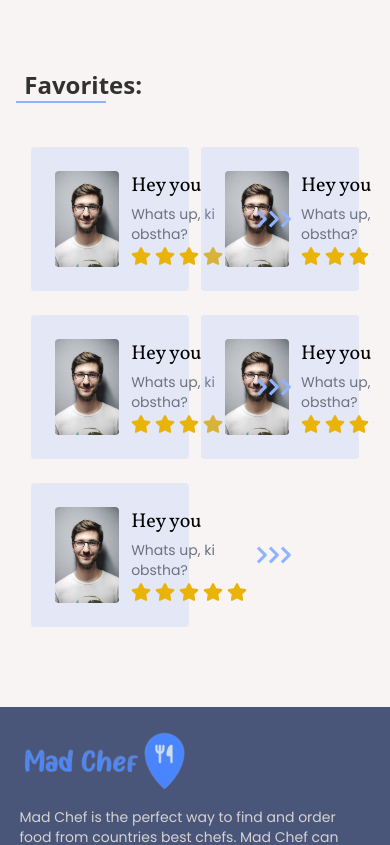
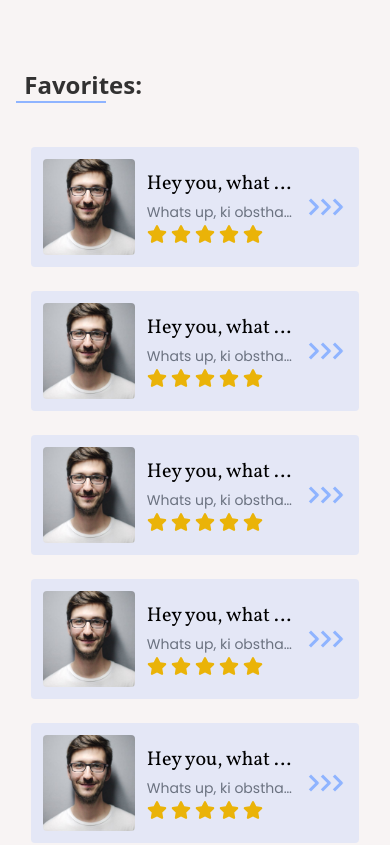
Before and after one commit to MohammadNaiem65/mad-chef-client, a React (Vite) app: page /dashboard in a window 390 px wide. Shown: the part 920-1765 px from the top of the page. Built offline with nearby package versions, Linux system fonts and the light colour scheme.

Commit message:
Updated: made the FavoriteRecipe section responsive for small devices

```diff
--- a/src/components/Dashboard/FavoriteRecipe.jsx
+++ b/src/components/Dashboard/FavoriteRecipe.jsx
@@ -9,10 +9,14 @@ export default function FavoriteRecipe() {
 			</h3>
 
 			<motion.div
-				initial={{ opacity: 0 }}
-				whileInView={{ opacity: 1 }}
-				transition={{ when: 'beforeChildren' }}
-				className='w-11/12 mx-auto mt-8 grid grid-cols-2 gap-3'>
+				initial='hide'
+				whileInView='show'
+				variants={{
+					hide: { opacity: 0 },
+					show: { opacity: 1 },
+				}}
+				transition={{ when: 'beforeChildren', delayChildren: 0.5 }}
+				className='w-11/12 mx-auto mt-8 grid grid-cols-1 lg:grid-cols-2 gap-3'>
 				{[1, 2, 3, 4, 5].map((el, index) => (
 					<Recipe key={el} index={index} />
 				))}
--- a/src/shared/Recipe.jsx
+++ b/src/shared/Recipe.jsx
@@ -6,17 +6,20 @@ import ArrowLink from './ArrowLink';
 
 export default function Recipe({ recipe, index }) {
 	// const { picture, name, ingredients, rating } = recipe;
-	const name = 'Hey you';
+	const name = 'Hey you, what do you think? where are you going';
 
 	return (
 		<motion.section
-			className='bg-Primary/20 mt-3 p-6 text-gray-500 text-sm font-Popins rounded flex items-center'
-			initial={{ y: 100, opacity: 0 }}
-			animate={{
-				y: 0,
-				opacity: 1,
+			className='bg-Primary/20 mt-3 p-3 lg:p-6 text-gray-500 text-sm font-Popins rounded flex items-center'
+			// use hide and show variants in the parent container
+			variants={{
+				hide: { y: 100, opacity: 0 },
+				show: {
+					y: 0,
+					opacity: 1,
+				},
 			}}
-			transition={{ duration: 0.6, delay: index * 0.4 }}
+			transition={{ duration: 0.6, delay: index * 0.25 }}
 			viewport={{ once: true }}>
 			<img
 				className='w-36 h-24 rounded object-cover'
@@ -24,7 +27,7 @@ export default function Recipe({ recipe, index }) {
 				alt={`${name}'s picture`}
 			/>
 			<div className='ml-3'>
-				<h3 className='text-black text-xl font-Vollokorn mb-1'>
+				<h3 className='w-[9.5rem] lg:w-96 text-black  text-xl font-Vollokorn mb-1 truncate'>
 					{name}
 				</h3>
 				{/* <p>
@@ -33,7 +36,10 @@ export default function Recipe({ recipe, index }) {
 						? ingredients.join(', ').slice(0, 50) + '...'
 						: ingredients.join(', ')}
 				</p> */}
-				<p>Whats up, ki obstha?</p>
+				<p className='w-[9.5rem] lg:w-96 truncate'>
+					Whats up, ki obstha?Hey you, what do you think? where are
+					you going
+				</p>
 				<div className='text-xl text-yellow-500 mt-[2px] flex gap-1'>
 					{<Rating rating={5} />}
 				</div>
```
